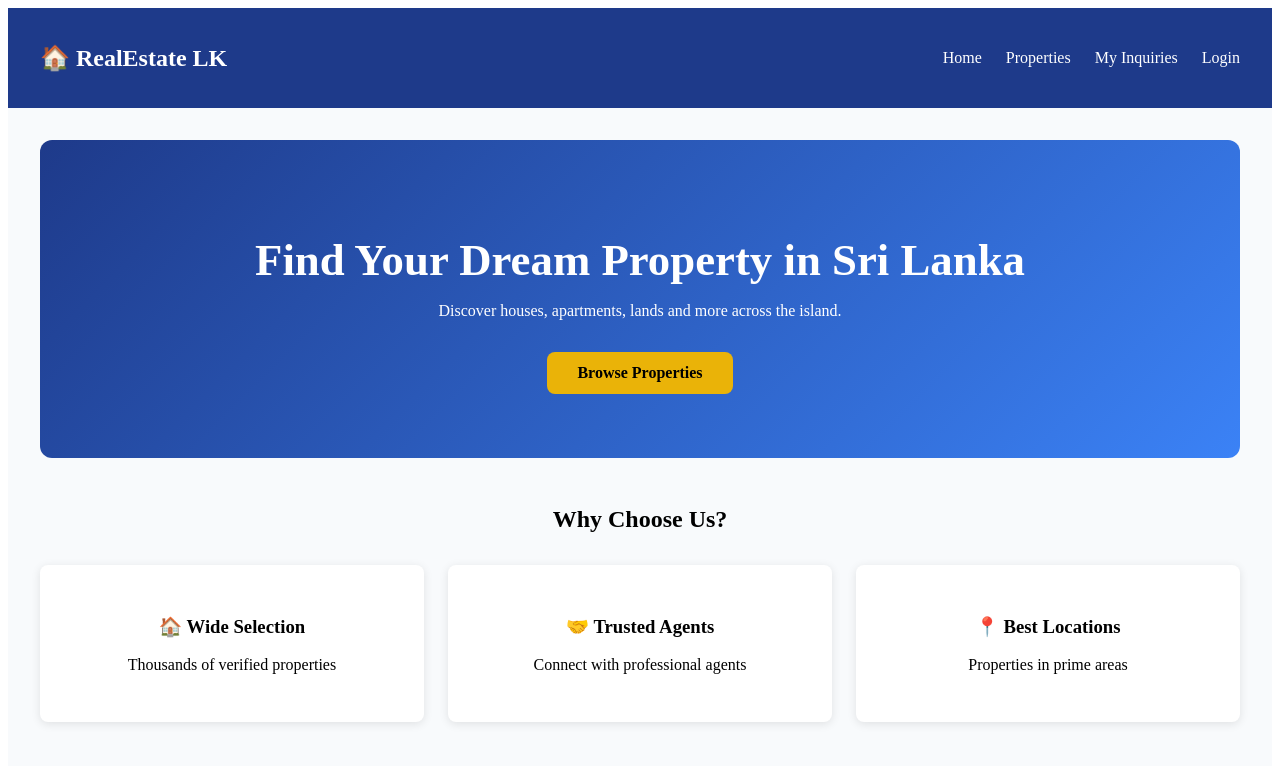
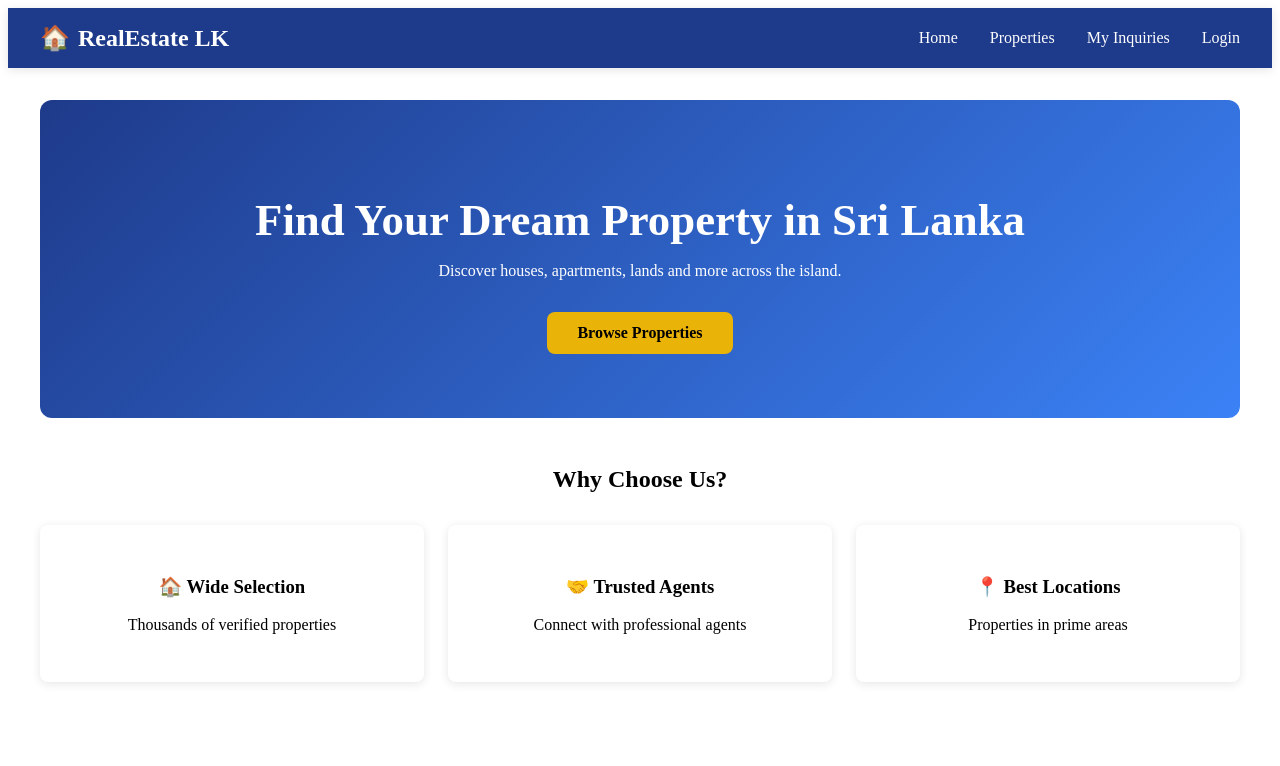
Before and after one commit to SenithiGamage/Real-Estate-Management-System, an Angular app in the folder real-estate-system/real-estate-frontend/: page / in a window 1280 px wide. Shown: the top 766 px of the page. Built offline with nearby package versions, Linux system fonts and the light colour scheme.

Commit message:
implement the working navbar

```diff
--- a/real-estate-system/real-estate-frontend/src/app/app.css
+++ b/real-estate-system/real-estate-frontend/src/app/app.css
@@ -1,3 +1,7 @@
+.app-container {
+  min-height: 100vh;
+}
+
 .navbar {
   background: #1e3a8a;
   color: white;
@@ -5,15 +9,31 @@
   display: flex;
   justify-content: space-between;
   align-items: center;
+  box-shadow: 0 2px 10px rgba(0,0,0,0.1);
+}
+
+.logo {
+  display: flex;
+  align-items: center;
+  font-size: 1.5rem;
+  font-weight: bold;
+  gap: 8px;
+}
+
+.nav-links {
+  display: flex;
+  gap: 2rem;
 }
 
 .nav-links a {
   color: white;
-  margin-left: 1.5rem;
   text-decoration: none;
+  font-weight: 500;
+  transition: color 0.3s;
 }
 
-.app-container {
-  min-height: 100vh;
-  background: #f8fafc;
+.nav-links a:hover,
+.nav-links a.active {
+  color: #fbbf24;
+  text-decoration: underline;
 }
--- a/real-estate-system/real-estate-frontend/src/app/app.html
+++ b/real-estate-system/real-estate-frontend/src/app/app.html
@@ -1,13 +1,19 @@
 <div class="app-container">
+  <!-- Navbar -->
   <nav class="navbar">
-    <h2>🏠 RealEstate LK</h2>
+    <div class="logo">
+      <span>🏠</span>
+      <span>RealEstate LK</span>
+    </div>
+
     <div class="nav-links">
-      <a routerLink="/">Home</a>
-      <a routerLink="/properties">Properties</a>
-      <a routerLink="/inquiries">My Inquiries</a>
-      <a routerLink="/login">Login</a>
+      <a routerLink="/" routerLinkActive="active">Home</a>
+      <a routerLink="/properties" routerLinkActive="active">Properties</a>
+      <a routerLink="/inquiries" routerLinkActive="active">My Inquiries</a>
+      <a routerLink="/login" routerLinkActive="active">Login</a>
     </div>
   </nav>
 
+  <!-- Page Content -->
   <router-outlet></router-outlet>
 </div>
--- a/real-estate-system/real-estate-frontend/src/app/app.ts
+++ b/real-estate-system/real-estate-frontend/src/app/app.ts
@@ -9,5 +9,5 @@ import { RouterOutlet } from '@angular/router';
   styleUrl: './app.css'
 })
 export class App {
-  title = 'Real Estate Management System';
+  title = 'RealEstate LK';
 }
```
Also changed, not shown: real-estate-system/real-estate-frontend/src/app/app.routes.ts (+7 -5 lines).
